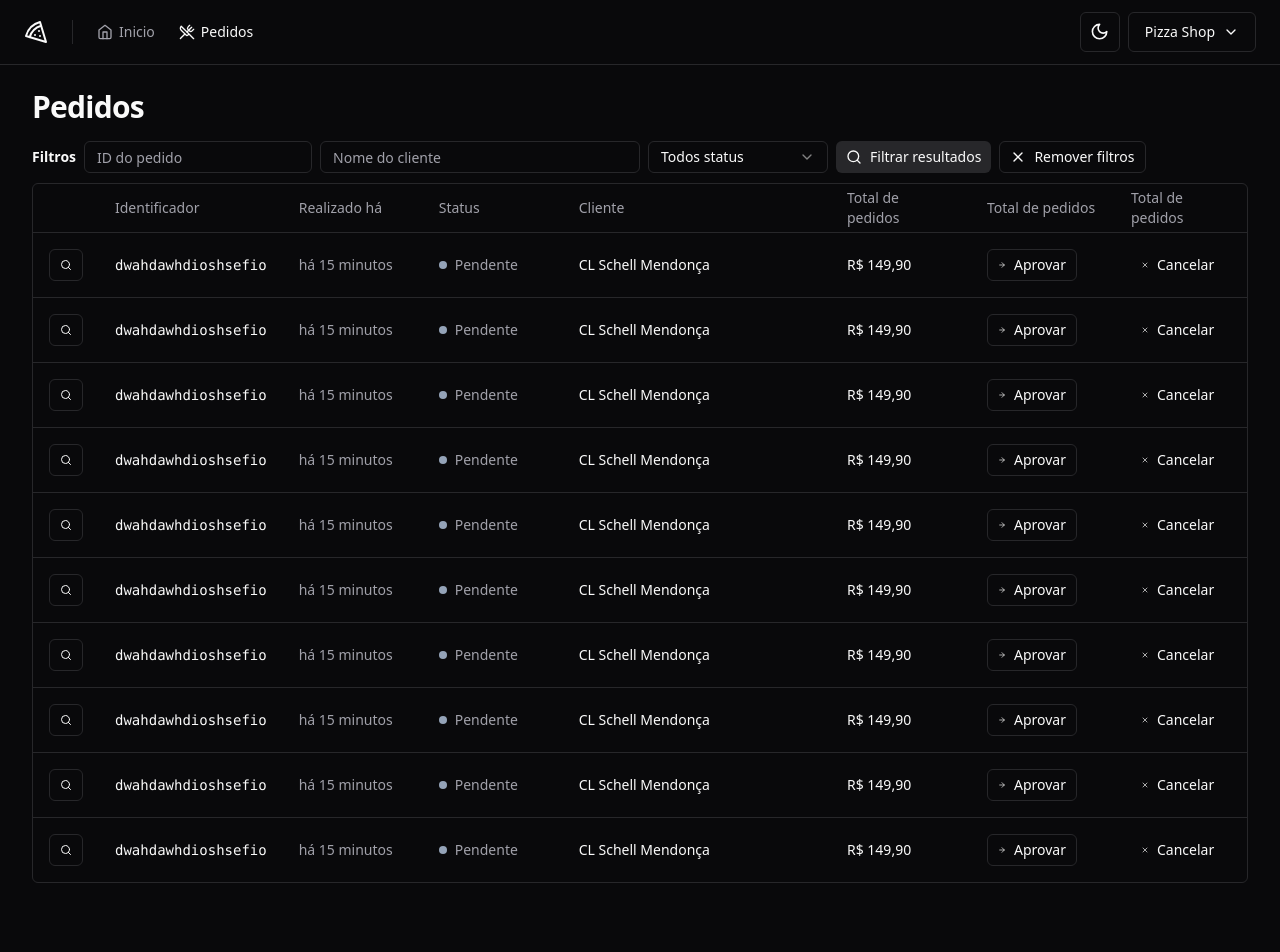
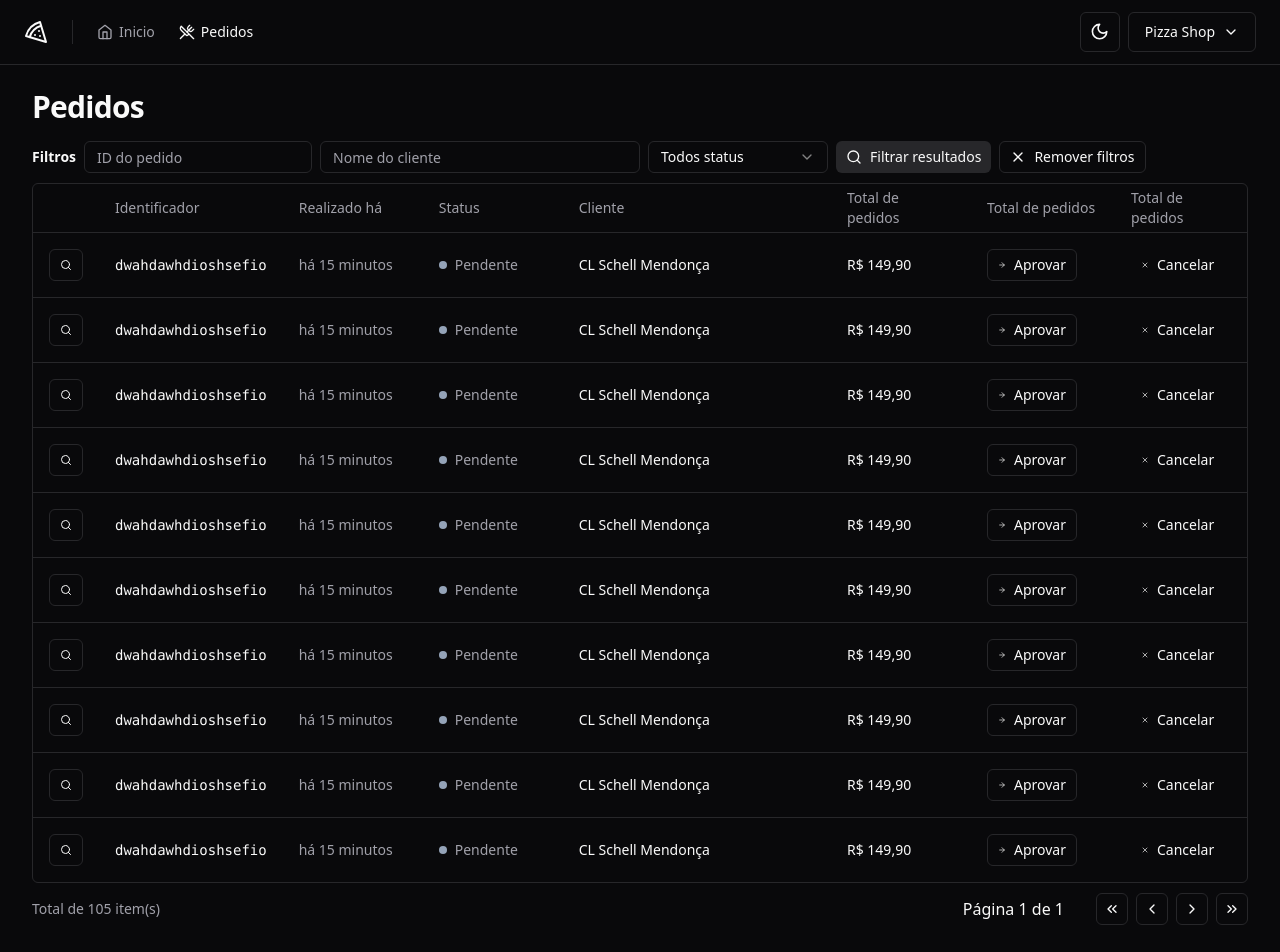
Before and after one commit to clevessonmendonca/pizza-app, a React (Vite) app: page /orders in a window 1280 px wide. Shown: the top 952 px of the page. Before the commit the page ends 915 px from the top, so only its background shows below. Built offline with nearby package versions, Linux system fonts and the light colour scheme.

Commit message:
feat: pagination component

```diff
--- a/prettier.config.cjs
+++ b/prettier.config.cjs
@@ -1,4 +1,3 @@
-// prettier.config.js
 module.exports = {
-  plugins: ['prettier-plugin-tailwindcss'],
+  plugins: [],
 };
--- /dev/null
+++ b/src/components/pagination.tsx
@@ -0,0 +1,54 @@
+import {
+  ChevronLeft,
+  ChevronRight,
+  ChevronsLeft,
+  ChevronsRight,
+} from "lucide-react";
+import { Button } from "./ui/button";
+
+interface PaginationProps {
+  pageIndex: number;
+  totalCount: number;
+  perPage: number;
+}
+
+export const Pagination = ({
+  pageIndex,
+  perPage,
+  totalCount,
+}: PaginationProps) => {
+  const pages = Math.ceil(pageIndex / perPage) || 1;
+  return (
+    <div className="flex items-center justify-between">
+      <span className="text-sm text-muted-foreground">
+        {" "}
+        Total de {totalCount} item(s)
+      </span>
+
+      <div className="flex items-center gap-6 lg:gap-8">
+        <div>
+          Página {pageIndex + 1} de {pages}
+        </div>
+
+        <div className="flex items-center gap-2">
+          <Button variant="outline" className="h-8 w-8 p-0">
+            <ChevronsLeft className="w-4 h-4" />
+            <div className="sr-only">Primeira página</div>
+          </Button>
+          <Button variant="outline" className="h-8 w-8 p-0">
+            <ChevronLeft className="w-4 h-4" />
+            <div className="sr-only">Próxima página</div>
+          </Button>
+          <Button variant="outline" className="h-8 w-8 p-0">
+            <ChevronRight className="w-4 h-4" />
+            <div className="sr-only">Página anterior</div>
+          </Button>
+          <Button variant="outline" className="h-8 w-8 p-0">
+            <ChevronsRight className="w-4 h-4" />
+            <div className="sr-only">Última página</div>
+          </Button>
+        </div>
+      </div>
+    </div>
+  );
+};
--- a/src/pages/app/orders/order-table-filters.tsx
+++ b/src/pages/app/orders/order-table-filters.tsx
@@ -1,3 +1,5 @@
+import { Search, X } from "lucide-react";
+
 import { Button } from "@/components/ui/button";
 import { Input } from "@/components/ui/input";
 import {
@@ -7,7 +9,6 @@
   SelectTrigger,
   SelectValue,
 } from "@/components/ui/select";
-import { Search, X } from "lucide-react";
 
 export const OrderTableFilters = () => {
   return (
--- a/src/pages/app/orders/orders.tsx
+++ b/src/pages/app/orders/orders.tsx
@@ -1,4 +1,4 @@
-import { Helmet } from 'react-helmet-async'
+import { Helmet } from "react-helmet-async";
 
 import {
   Table,
@@ -6,10 +6,11 @@
   TableHead,
   TableHeader,
   TableRow,
-} from '@/components/ui/table'
+} from "@/components/ui/table";
 
-import { OrderTableFilters } from './order-table-filters'
-import { OrderTableRow } from './order-table-row'
+import { OrderTableFilters } from "./order-table-filters";
+import { OrderTableRow } from "./order-table-row";
+import { Pagination } from "@/components/pagination";
 
 export const Orders = () => {
   return (
@@ -17,7 +18,6 @@
       <Helmet title="Pedidos" />
       <div className="flex flex-col gap-4">
         <h1 className="text-3xl font-bold tracking-tight">Pedidos</h1>
-      </div>
         <div className="space-y-2.5">
           <OrderTableFilters />
 
@@ -38,12 +38,15 @@
 
               <TableBody>
                 {Array.from({ length: 10 }).map((_, i) => {
-                return <OrderTableRow key={i} />
+                  return <OrderTableRow key={i} />;
                 })}
               </TableBody>
             </Table>
           </div>
+
+          <Pagination pageIndex={0} totalCount={105} perPage={10} />
+        </div>
       </div>
     </>
-  )
-}
+  );
+};
```
Also changed, not shown: src/components/account-menu.tsx (+5 -5 lines), .eslintrc.json. Lines whose indentation alone changed are shown as unchanged.
